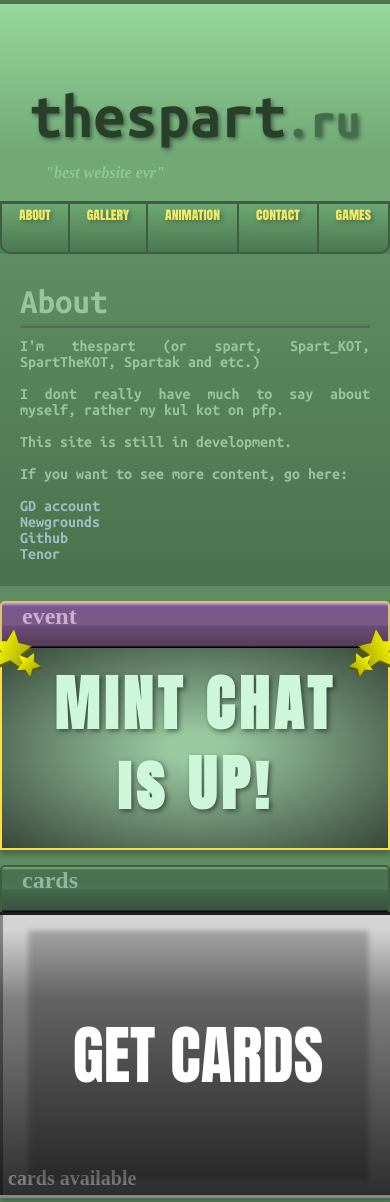
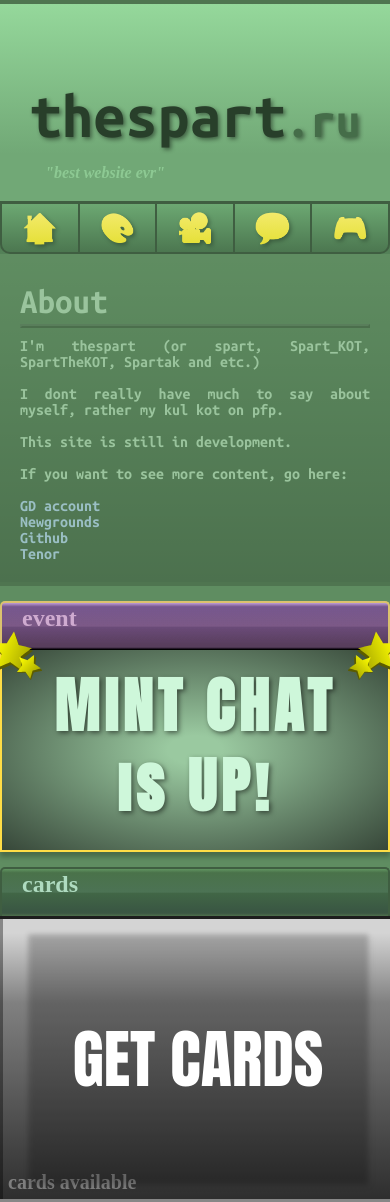
Before and after one commit to thespart/thespart.github.io, a plain HTML site: page index.html in a window 390 px wide. Shown: the top 1202 px of the page. Drawn offline with Linux system fonts and the light colour scheme.

Commit message:
mobile power

```diff
--- a/animation/gifviewer.js
+++ b/animation/gifviewer.js
@@ -34,11 +34,10 @@ const descriptions = {
     19: "i had this idea since 2024 and just made it. Could be a good ad for some deodorant",
     20: "one person and too many eyes. Take it however you want i dont care",
     21: "hands in the sky, yea.",
-    22: ""
+    22: "halloween party has gone horribly right. very unsettling imagery of zombies having fun. made for halloween spooktacular on Newgrounds"
 }
 
 let loaded = 0;
-showGIF(latest);
 let img = new Image();
 async function showGIF(i) {
     countdiv.textContent = i+1;
@@ -87,6 +86,7 @@ function addColumn(content, i) {
             loadingtext.textContent = `loading... ${loaded}/${kolvostuff}`;
             if (loaded == kolvostuff) {
                 loadingtext.style.display = 'none';
+                showGIF(latest);
             }
         });
     elementli.appendChild(elementimg);
--- a/index.html
+++ b/index.html
@@ -25,11 +25,11 @@
         <header>
             <div id="background"></div>
             <nav id="buttons">
-                <li id="lefty"><a class="goldtext" href="/">about</a></li>
-                <li><a class="goldtext" href="./gallery/">gallery</a></li>
-                <li><a class="goldtext" href="./animation/">animation</a></li>
-                <li><a class="goldtext" href="./contact/">contact</a></li>
-                <li><a class="goldtext" href="./games/">games</a></li>
+                <li id="lefty"><a id="about1" class="goldtext" href="/">about</a></li>
+                <li><a id="gallery" class="goldtext" href="/gallery/">gallery</a></li>
+                <li><a id="animation" class="goldtext" href="/animation/">animation</a></li>
+                <li><a id="contact" class="goldtext" href="/contact/">contact</a></li>
+                <li><a id="games" class="goldtext" href="/games/">games</a></li>
             </nav>
             <div id="maininfo">
                 <div id="logo">
--- a/main.js
+++ b/main.js
@@ -8,6 +8,26 @@ const triangle = document.querySelector('#triangle');
 let delta = 0;
 let prevscroll = 0;
 //let toadd = 0;
+const placeholderemotions = {
+    "about": "🏠",
+    "gallery": "🎨",
+    "animation": "🎥",
+    "contact": "💬",
+    "games": "🎮",
+}
+function changetoEmoji(setback) {
+    document.querySelector('#buttons').childNodes.forEach(el => {
+        if (el.hasChildNodes()) {
+            setback == false ? el.firstChild.textContent = placeholderemotions[el.firstChild.id.replace('1', '')] : el.firstChild.textContent = el.firstChild.id.replace('1', '')
+        }
+    })
+}
+if (innerWidth < 700) {changetoEmoji(false)}
+window.addEventListener('resize', () => {
+    if (innerWidth > 700) {
+        changetoEmoji(true);
+    } else {changetoEmoji(false)}
+})
 window.addEventListener('scroll', () => {
     const scrollTop = window.scrollY;
     delta = (scrollTop - prevscroll);
--- a/style.css
+++ b/style.css
@@ -230,13 +230,14 @@ body main #rightpart #about {
 #declarator:not(.event) {
     margin: 15px 0;
     padding-left: 20px;
+    padding-top: 2px;
     height: 45px;
     margin-bottom: 0;
     margin-right: 0;
     background: #000000;
-    background: linear-gradient(0deg, rgba(0, 0, 0, 1) 0%, rgba(60, 87, 68, 1) 6%, rgba(58, 87, 67, 1) 11%, rgba(65, 102, 70, 1) 48%, rgba(76, 115, 84, 1) 51%, rgb(74, 114, 74) 92%, rgba(130, 173, 130, 1) 100%);
+    background: linear-gradient(0deg, rgb(78, 112, 76) 0%, rgba(60, 87, 68, 1) 6%, rgba(58, 87, 67, 1) 11%, rgba(65, 102, 70, 1) 48%, rgba(76, 115, 84, 1) 51%, rgb(74, 114, 74) 92%, rgb(96, 148, 96) 100%);
     text-align: left;
-    color: rgb(145, 182, 159);
+    color: rgb(175, 219, 192);
     border: 2px solid rgb(63, 94, 65);
     border-bottom: 0;
     border-radius: 5px;
@@ -251,14 +252,14 @@ body main #rightpart #about {
 
 .event {
     filter: hue-rotate(160deg) contrast(1.2);
-    border: none;
     margin: 15px 0;
     padding-left: 20px;
+    padding-top: 2px;
     height: 45px;
     margin-bottom: 0;
     margin-right: 0;
     background: #000000;
-    background: linear-gradient(0deg, rgba(0, 0, 0, 1) 0%, rgba(60, 87, 68, 1) 6%, rgba(58, 87, 67, 1) 11%, rgba(65, 102, 70, 1) 48%, rgba(76, 115, 84, 1) 51%, rgb(74, 114, 74) 92%, rgba(130, 173, 130, 1) 100%);
+    background: linear-gradient(0deg, rgb(0, 0, 0) 0%, rgba(60, 87, 68, 1) 6%, rgba(58, 87, 67, 1) 11%, rgba(65, 102, 70, 1) 48%, rgba(76, 115, 84, 1) 51%, rgb(74, 114, 74) 92%, rgba(130, 173, 130, 1) 100%);
     text-align: left;
     color: rgb(145, 182, 159);
     border: 2px solid #baaeff;
@@ -425,7 +426,7 @@ header * li:hover {
 }
 header * li a {
     display: inline-block;
-    font-size: 3.5vw;
+    font-size: 180%;
     width: 100%;
     height: 46px;
     text-align: center;
```
Also changed, not shown: contact/index.html (+5 -5 lines), games/index.html (+6 -6 lines), 1 other file.
